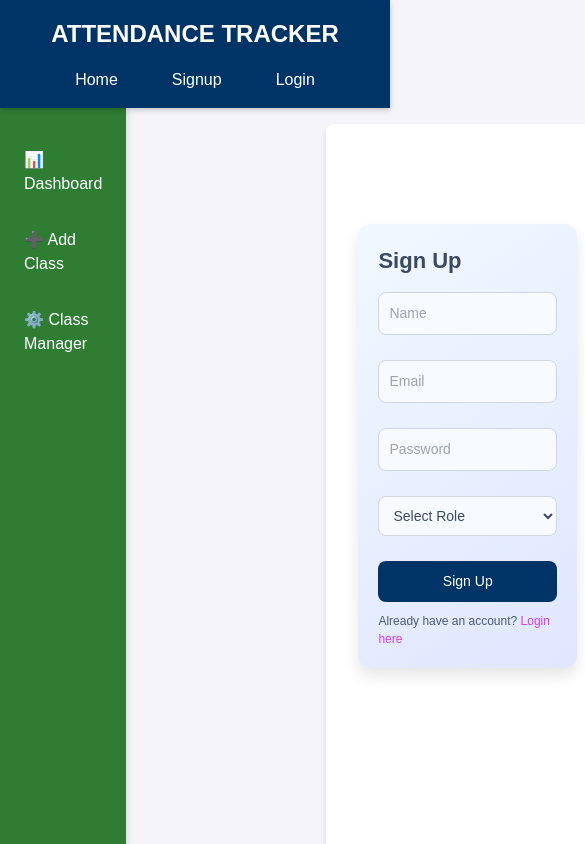
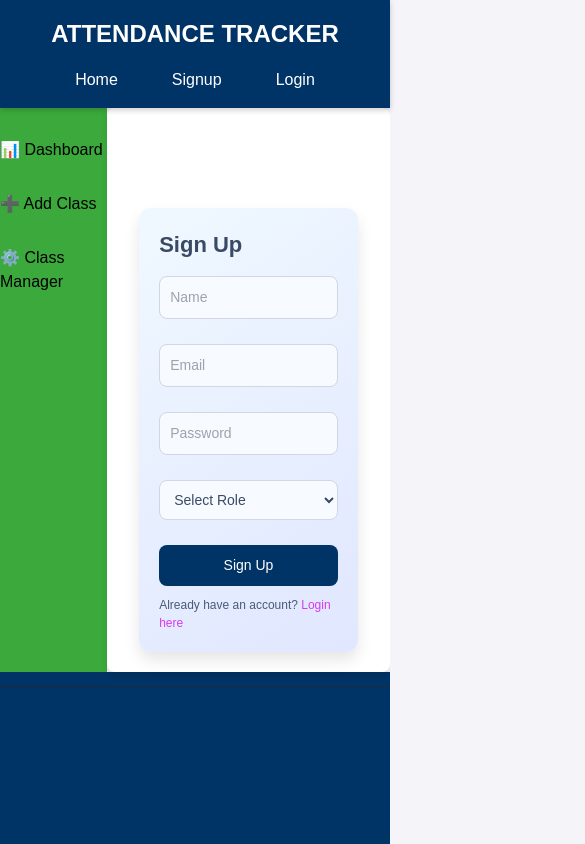
Before and after one commit to Pujarani06052001/attendance-tracker-frontend, a React (Vite) app: page /Signup in a window 390 px wide. Shown: the top 844 px of the page, 585 px wide, since content can reach past the window. Built offline with nearby package versions, Linux system fonts and the light colour scheme.

Commit message:
changes in dashboard

```diff
--- a/src/App.css
+++ b/src/App.css
@@ -0,0 +1,9 @@
+.sidebar{
+    background-color: rgb(60, 169, 60);
+}
+.sidebar ul {
+    margin-top: 20px; /* Optional: add some space at the top of the sidebar */
+  }
+  .sidebar ul li {
+    margin-top: 30px; /* Gap between list items from the top */
+  }
--- a/src/App.jsx
+++ b/src/App.jsx
@@ -12,7 +12,7 @@ import Dashboard from "./components/Dashboard";
 import { FaChartBar, FaPlus, FaCog } from "react-icons/fa";
 import { Link } from 'react-router-dom';
 
-import "./components/Dashboard.css";
+import "./App.css";
 
 function App() {
   const [isSidebarVisible, setSidebarVisible] = useState(true);
@@ -67,7 +67,7 @@ function AppContent({ toggleSidebar, isSidebarVisible }) {
           style={{
             flex: 1,
             padding: "20px",
-            marginLeft: !shouldHideSidebar && isSidebarVisible ? "200px" : "0", // Adjust main content margin based on sidebar visibility
+            marginLeft: !shouldHideSidebar && isSidebarVisible ? "" : "0", // Adjust main content margin based on sidebar visibility
           }}
         >
           {/* Toggle Button for Sidebar */}
--- a/src/components/Dashboard.css
+++ b/src/components/Dashboard.css
@@ -10,7 +10,6 @@ body {
   display: flex;
   flex-direction: column;
   min-height: 100vh;
-    width: 10000px;
 }
 
 .header {
@@ -24,50 +23,18 @@ body {
 .container {
   display: flex;
   flex: 1;
-  }
-
-  /* Sidebar styles */
-  .sidebar {
-    background-color: #2e7d32;
-    color: white;
-    padding: 1rem;
-    width: 250px;
-    min-height: 100vh;
-    box-shadow: 2px 0 6px rgba(0, 0, 0, 0.1);
-  }
-
-  .sidebar ul {
-    list-style: none;
-    padding: 0;
-    margin: 0;
-  }
-
-  .sidebar ul li {
-    margin: 1rem 0;
-    display: flex;
-    align-items: center;
-    cursor: pointer;
-    padding: 0.5rem;
-    border-radius: 4px;
-    transition: background 0.3s ease;
-  }
-
-  .sidebar ul li:hover {
-    background-color: #388e3c;
-  }
-
-  .sidebar ul li svg {
-    margin-right: 1rem;
+  justify-content: center;
 }
 
 /* Main content styles */
 .main-content {
-    flex: 1;
-    padding: 2rem;
+  /* padding: 2rem; */
   background-color: #ffffff;
   border-radius: 8px;
-    margin: 1rem;
+  /* margin: 1rem; */
   box-shadow: 0px 4px 6px rgba(0, 0, 0, 0.1);
+  width: 100%;
+  max-width: 1100px;
 }
 
 h2 {
@@ -80,6 +47,7 @@ body {
   display: flex;
   justify-content: space-between;
   gap: 1rem;
+  flex-wrap: wrap;
 }
 
 .card {
@@ -94,6 +62,7 @@ body {
   font-weight: bold;
   box-shadow: 0px 4px 6px rgba(0, 0, 0, 0.1);
   transition: transform 0.3s ease;
+  margin: 10px;
 }
 
 .card:hover {
@@ -137,21 +106,42 @@ body {
   box-shadow: 0px 4px 6px rgba(0, 0, 0, 0.1);
 }
 
-  /* Responsive Design */
-  @media (max-width: 768px) {
-    .sidebar {
-      width: 200px;
-    }
-
-    .stats .cards {
+/* Mobile responsiveness */
+@media screen and (max-width: 768px) {
+.cards {
   flex-direction: column;
+  align-items: center;
 }
 
 .card {
-      margin-bottom: 1rem;
+  width: 80%;
+  margin: 10px 0;
 }
 
 .table table {
   font-size: 0.9rem;
 }
+
+.chart-container {
+  max-width: 100%;
 }
+}
+
+@media screen and (max-width: 480px) {
+.header h1 {
+  font-size: 1.5rem;
+}
+
+.card {
+  width: 100%;
+  font-size: 1rem;
+}
+
+.table table {
+  font-size: 0.8rem;
+}
+
+.chart-container {
+  height: 250px;
+}
+}
--- a/src/components/Dashboard.jsx
+++ b/src/components/Dashboard.jsx
@@ -1,6 +1,6 @@
 import React, { useEffect, useState } from "react";
 import { Link } from "react-router-dom";
-import "./Dashboard.css";
+import "../components/Dashboard.css";
 import { FaChartBar, FaPlus, FaCog } from "react-icons/fa";
 import { Bar } from "react-chartjs-2";
 import {
```
Lines whose indentation alone changed are shown as unchanged.
